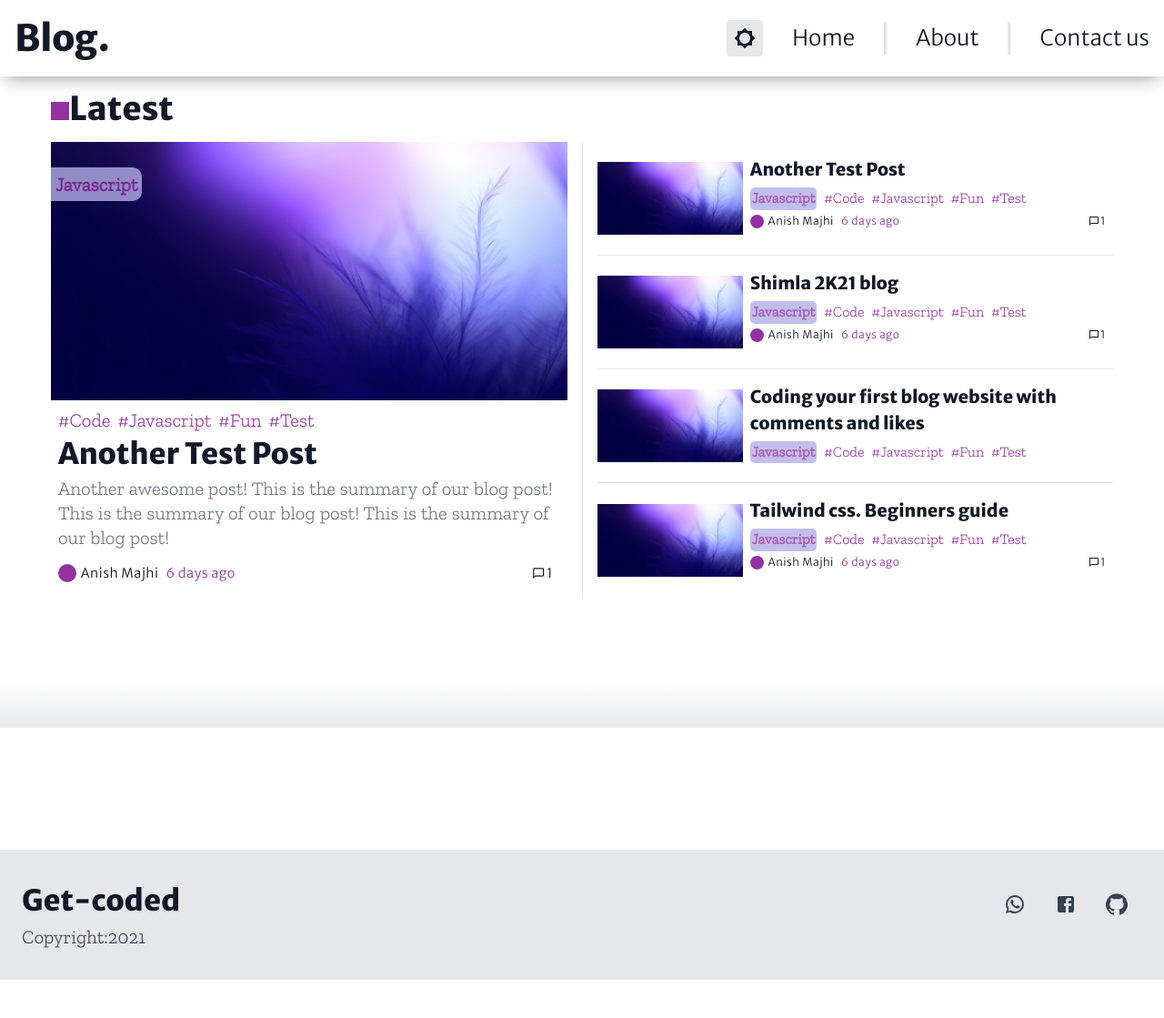
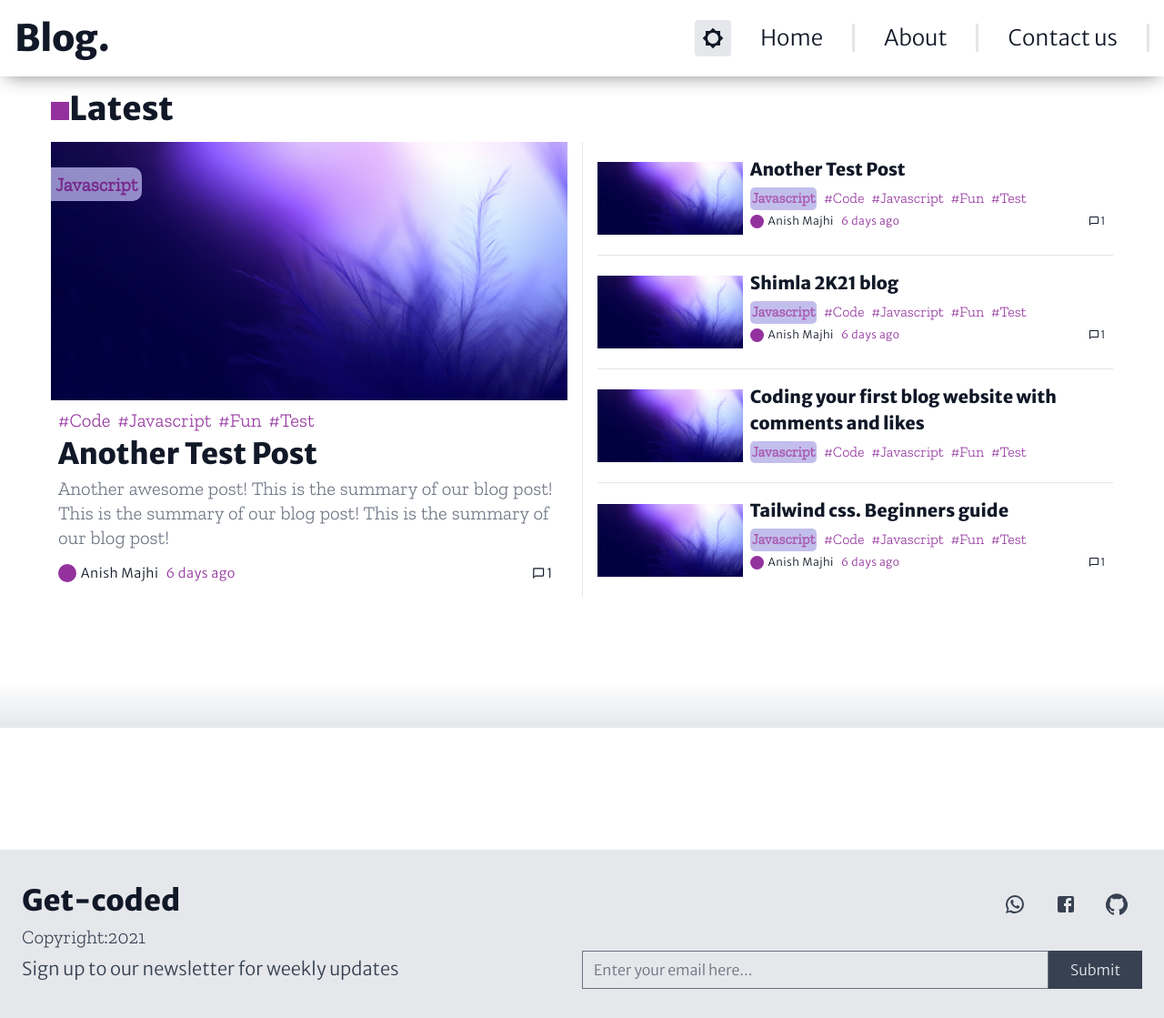
Before and after one commit to alpha-zeta/codeblog, a Next.js app: page / in a window 1280 px wide. Shown: the whole page at 91% size. Before the commit the page ends 1077 px from the top, so only its background shows below. Built offline with nearby package versions, Linux system fonts and the light colour scheme; what @tailwindcss/typography would draw is missing.

Commit message:
hamburger added newsletter added #2

```diff
--- a/components/Layout/Footer.component.jsx
+++ b/components/Layout/Footer.component.jsx
@@ -20,6 +20,7 @@ function Footer(props) {
           <GitHubIcon className="m-4" />
         </div>
       </div>
+      <Newsletter />
     </div>
   );
 }
--- a/components/Misc/Newsletter.component.jsx
+++ b/components/Misc/Newsletter.component.jsx
@@ -1,14 +1,29 @@
 function Newsletter(props) {
+  const handleNews = (e) => {
+    e.preventDefault();
+  };
   return (
-    <div>
-      <form>
-        <input type="text" className="dark:bg-gray-700" />
-        <div className="bg-gray-700 dark:bg-gray-200 text-gray-200 dark:text-gray-700 h-full inline">
-          <button className="bg-gray-700 dark:bg-gray-200 text-gray-200 dark:text-gray-700 h-full">
-            Submit
-          </button>
-        </div>
-      </form>
+    <div className="relative">
+      <h2 className="inline-block w-full sm:w-3/6 text-sm sm:text-xl">
+        Sign up to our newsletter for weekly updates
+      </h2>
+      <div className="bg-gray-700 dark:bg-gray-200 inline-block w-full sm:w-3/6 mt-4 sm:mt-0">
+        <form>
+          <input
+            type="email"
+            className="bg-gray-200 dark:bg-gray-800 w-4/6 sm:w-5/6"
+            placeholder="Enter your email here..."
+          />
+          <div className="bg-gray-700 dark:bg-gray-200 text-gray-200 dark:text-gray-700 h-full inline-flex w-2/6 sm:w-1/6">
+            <button
+              onClick={handleNews}
+              className="bg-transparent h-full m-auto"
+            >
+              Submit
+            </button>
+          </div>
+        </form>
+      </div>
     </div>
   );
 }
--- a/components/NavBar/ToolBar.components.jsx
+++ b/components/NavBar/ToolBar.components.jsx
@@ -8,11 +8,15 @@ import { useState, useEffect } from "react";
 function ToolBar(props) {
   const [mounted, setMounted] = useState(false);
   const { theme, setTheme } = useTheme("DEFAULT");
+  const [expanded, setExp] = useState(false);
   useEffect(() => setMounted(true), []);
   const handleTheme = (e) => {
     if (mounted) {
       setTheme(theme === "dark" ? "light" : "dark");
     }
+  };
+  const handleSvg = (e) => {
+    setExp(!expanded);
   };
   return (
     <div className={style.tools + " text-gray-900 dark:text-gray-100"}>
@@ -32,6 +36,26 @@ function ToolBar(props) {
           )
         ) : null}
       </button>
+      <div className="inline-block sm:hidden">
+        <button
+          class={expanded ? "menu opened" : "menu"}
+          aria-expanded={expanded}
+          onClick={handleSvg}
+        >
+          <svg width="50" height="50" viewBox="0 0 100 100">
+            <path
+              class="line line1"
+              d="M 20,29.000046 H 80.000231 C 80.000231,29.000046 94.498839,28.817352 94.532987,66.711331 94.543142,77.980673 90.966081,81.670246 85.259173,81.668997 79.552261,81.667751 75.000211,74.999942 75.000211,74.999942 L 25.000021,25.000058"
+            />
+            <path class="line line2" d="M 20,50 H 80" />
+            <path
+              class="line line3"
+              d="M 20,70.999954 H 80.000231 C 80.000231,70.999954 94.498839,71.182648 94.532987,33.288669 94.543142,22.019327 90.966081,18.329754 85.259173,18.331003 79.552261,18.332249 75.000211,25.000058 75.000211,25.000058 L 25.000021,74.999942"
+            />
+          </svg>
+        </button>
+      </div>
+      <div className="hidden sm:inline-block">
         <Link href="/">
           <a>Home</a>
         </Link>
@@ -42,6 +66,7 @@ function ToolBar(props) {
           <a>Contact us</a>
         </Link>
       </div>
+    </div>
   );
 }
 
--- a/styles/ToolBar.module.scss
+++ b/styles/ToolBar.module.scss
@@ -23,6 +23,7 @@ $accent_col: #93329e;
     justify-content: center;
   }
 }
+
 @media only screen and (max-width: 600px) {
   .tools {
     a {
--- a/styles/tailwind/globalTheme.css
+++ b/styles/tailwind/globalTheme.css
@@ -199,3 +199,47 @@ table {
   display: block;
   overflow-y: scroll;
 }
+.menu {
+  background-color: transparent;
+  border: none;
+  cursor: pointer;
+  display: flex;
+  padding: 0;
+}
+.menu:focus {
+  outline: none;
+}
+.line {
+  fill: none;
+  stroke: black;
+  stroke-width: 6;
+  transition: stroke-dasharray 600ms cubic-bezier(0.4, 0, 0.2, 1),
+    stroke-dashoffset 600ms cubic-bezier(0.4, 0, 0.2, 1);
+}
+.line1 {
+  stroke-dasharray: 60 207;
+  stroke-width: 6;
+}
+.line2 {
+  stroke-dasharray: 60 60;
+  stroke-width: 6;
+}
+.line3 {
+  stroke-dasharray: 60 207;
+  stroke-width: 6;
+}
+.opened .line1 {
+  stroke-dasharray: 90 207;
+  stroke-dashoffset: -134;
+  stroke-width: 6;
+}
+.opened .line2 {
+  stroke-dasharray: 1 60;
+  stroke-dashoffset: -30;
+  stroke-width: 6;
+}
+.opened .line3 {
+  stroke-dasharray: 90 207;
+  stroke-dashoffset: -134;
+  stroke-width: 6;
+}
```
Lines whose indentation alone changed are shown as unchanged.
